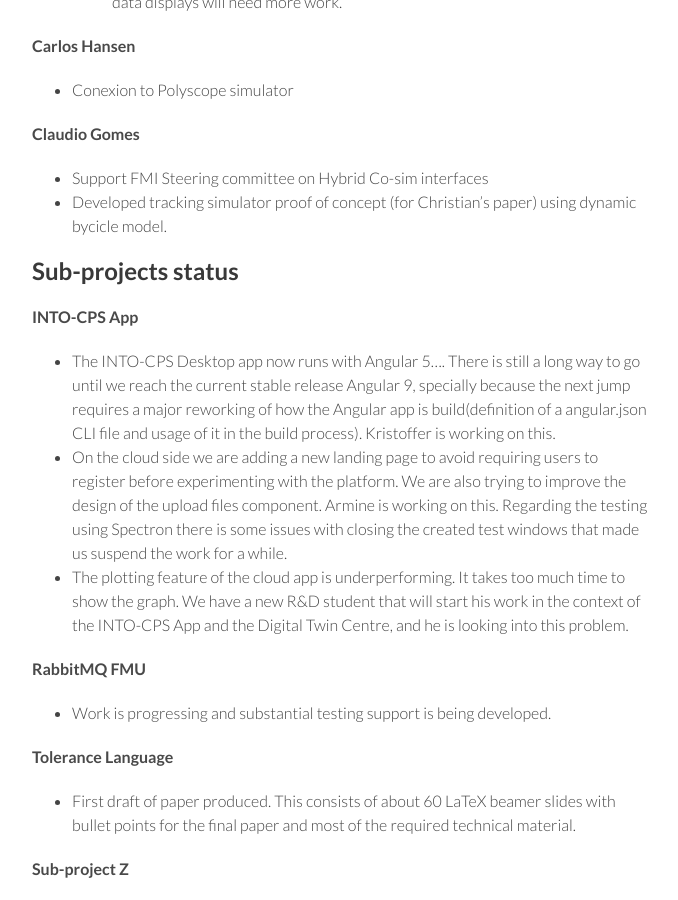
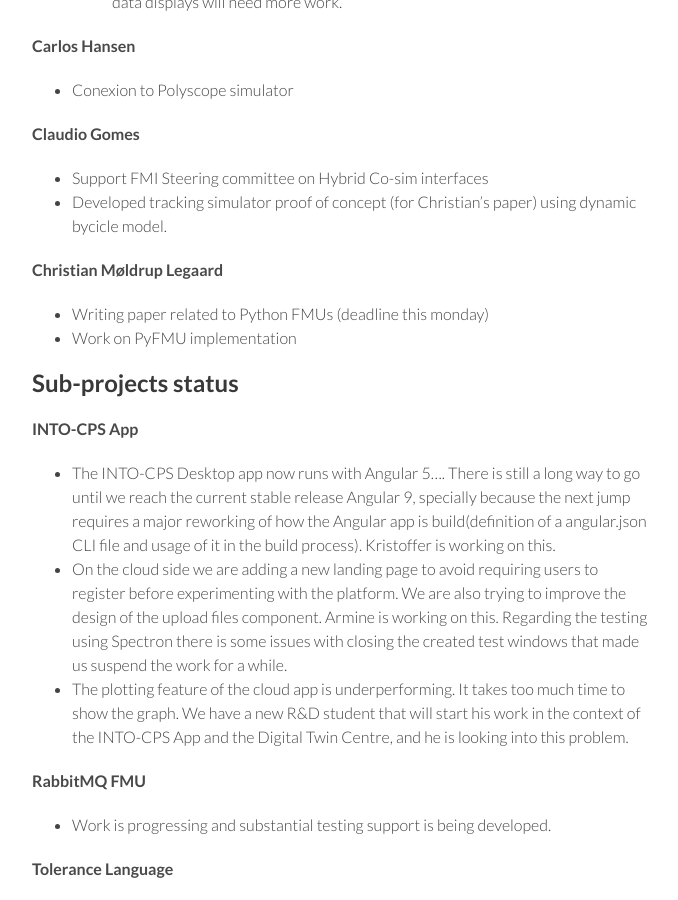
Before and after one commit to digitaltwincentre/digitaltwincentre.github.io, a Jekyll site: the page built from _biweeklies/Biweekly-14.md, in a window 1280 px wide and 900 px high, scrolled down 1139 px. Shown: the whole window, without its empty margins (418-1096 px from the left). Built offline with Jekyll 4.4.1, drawn with Linux system fonts in a browser that asks for light colours; nearby versions of some CDN libraries.

Commit message:
Update Biweekly-14.md

```diff
--- a/_biweeklies/Biweekly-14.md
+++ b/_biweeklies/Biweekly-14.md
@@ -52,6 +52,10 @@ In https://overture.au.dk/overture/development/latest/ you can also find the nex
 * Support FMI Steering committee on Hybrid Co-sim interfaces
 * Developed tracking simulator proof of concept (for Christian's paper) using dynamic bycicle model.
 
+#### Christian Møldrup Legaard
+* Writing paper related to Python FMUs (deadline this monday)
+* Work on PyFMU implementation
+
 ## Sub-projects status
 
 
```
